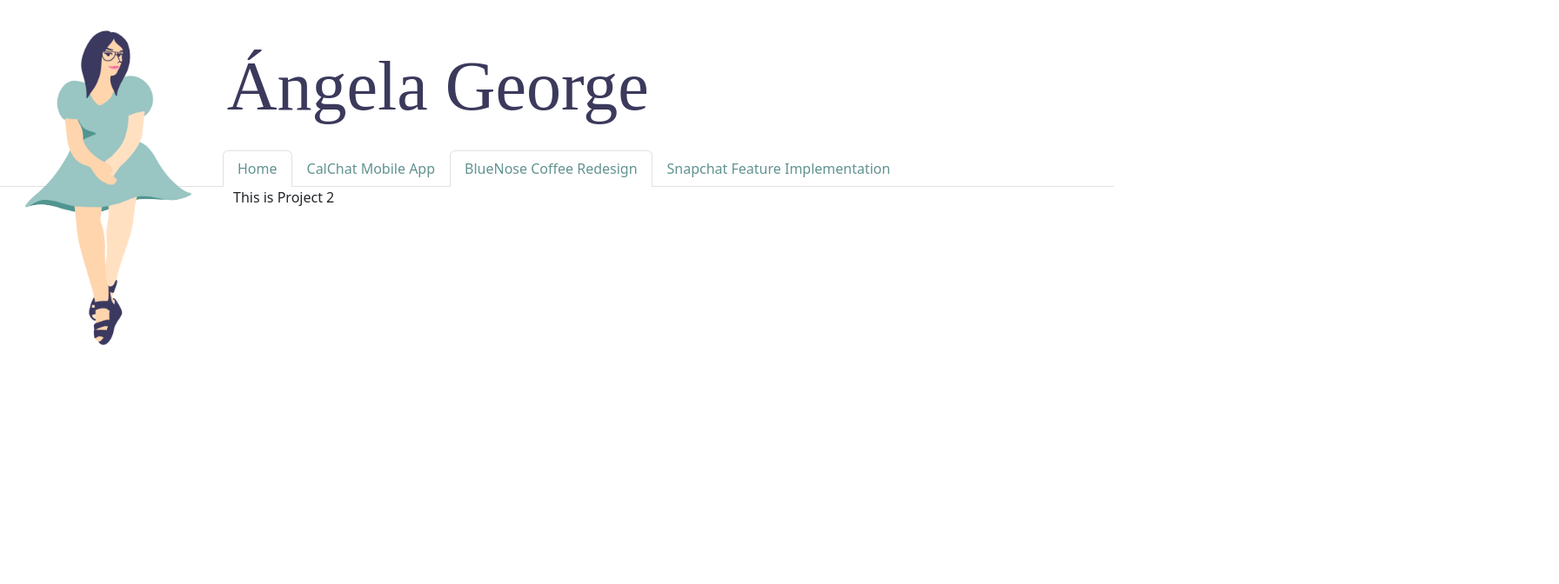
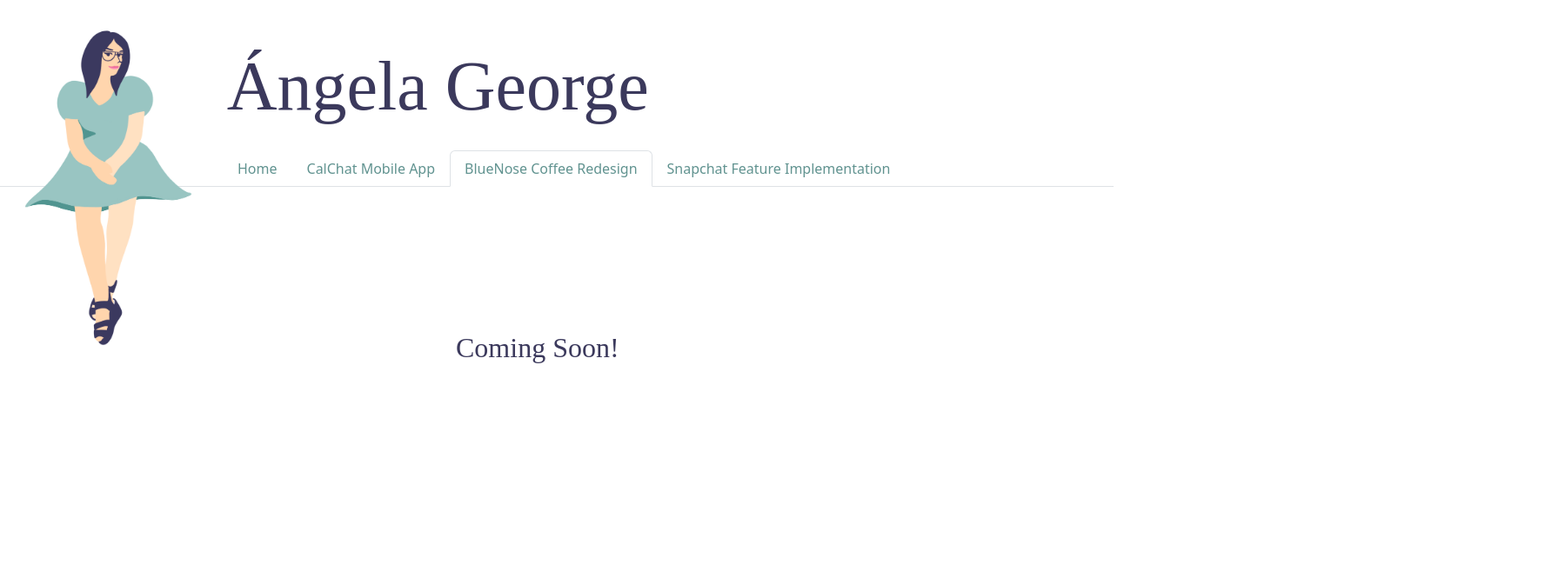
Before and after one commit to Angela-Mari/UIPortfolio, a React (Create React App) app in the folder ui-portfolio/: page /coffee-redesign in a window 1280 px wide. Shown: the top 672 px of the page at 87% size, 1792 px wide, since content can reach past the window. Built offline with nearby package versions, Linux system fonts and the light colour scheme; a web font is replaced by a local one.

Commit message:
embed canva for project 3

```diff
--- a/ui-portfolio/public/index.html
+++ b/ui-portfolio/public/index.html
@@ -9,12 +9,12 @@
       name="description"
       content="Web site created using create-react-app"
     />
-    <link rel="apple-touch-icon" href="%PUBLIC_URL%/logo192.png" />
+    <!-- <link rel="apple-touch-icon" href="%PUBLIC_URL%/logo192.png" /> -->
     <!--
       manifest.json provides metadata used when your web app is installed on a
       user's mobile device or desktop. See https://developers.google.com/web/fundamentals/web-app-manifest/
     -->
-    <link rel="manifest" href="%PUBLIC_URL%/manifest.json" />
+    <!-- <link rel="manifest" href="%PUBLIC_URL%/manifest.json" /> -->
     <!--
       Notice the use of %PUBLIC_URL% in the tags above.
       It will be replaced with the URL of the `public` folder during the build.
--- a/ui-portfolio/src/App.css
+++ b/ui-portfolio/src/App.css
@@ -149,3 +149,12 @@ link {
   padding: 0;
   margin: 0;
 }
+
+.my-center {
+  margin: 0;
+  position: absolute;
+  top: 50%;
+  left: 40%;
+  -ms-transform: translateY(-50%);
+  transform: translateY(-50%);
+}
--- a/ui-portfolio/src/App.js
+++ b/ui-portfolio/src/App.js
@@ -9,7 +9,6 @@ import {
   BrowserRouter as Router,
   Routes,
   Route,
-  Link
 } from "react-router-dom";
 import Home from './pages/Home';
 import Project1 from './pages/Project1';
@@ -31,6 +30,21 @@ function App() {
     .addEventListener('change', e => setMatches( e.matches ));
   }, []);
 
+  const [key, setKey] = useState("link-0");
+
+  useEffect(() => {
+    localStorage.setItem("activeTab", JSON.stringify(key));
+    }, [key]);
+
+  useEffect(() => {
+  const getActiveTab = JSON.parse(localStorage.getItem("activeTab"));
+  if (getActiveTab) {
+  setKey(getActiveTab);
+  }
+  }, []);
+
+
+
   return (
         <div className="contain-me">
         <Router>
@@ -43,28 +57,28 @@ function App() {
                   <Row style={{marginTop:"4%"}}>
                   <h1 style={ matches ? {marginLeft:"20%", marginBottom:"2%"}: {}}>Ángela George</h1>
                   </Row>
-                    <Nav variant="tabs" defaultActiveKey="link-0">
+                    <Nav variant="tabs" activeKey={key} onSelect={(k) => setKey(k)}>
                         <Nav.Item>
                           <LinkContainer to="/">
-                            <Nav.Link eventKey="link-0">Home</Nav.Link>
+                            <Nav.Link eventKey="home">Home</Nav.Link>
                           </LinkContainer>
                         </Nav.Item>
 
                         <Nav.Item>
                           <LinkContainer to="/cal-chat">
-                            <Nav.Link eventKey="link-1">CalChat Mobile App</Nav.Link>
+                            <Nav.Link eventKey="cal-chat">CalChat Mobile App</Nav.Link>
                           </LinkContainer>
                         </Nav.Item>
 
                         <Nav.Item>
                           <LinkContainer to="/coffee-redesign">
-                            <Nav.Link eventKey="link-2">BlueNose Coffee Redesign</Nav.Link>
+                            <Nav.Link eventKey="coffee-redesign">BlueNose Coffee Redesign</Nav.Link>
                           </LinkContainer>
                         </Nav.Item>
 
                         <Nav.Item>
                           <LinkContainer to="/snapchat-feature">
-                            <Nav.Link eventKey="link-3">Snapchat Feature Implementation</Nav.Link>
+                            <Nav.Link eventKey="snapchat-feature">Snapchat Feature Implementation</Nav.Link>
                           </LinkContainer>
                         </Nav.Item>
                     </Nav>
--- a/ui-portfolio/src/pages/Project1.js
+++ b/ui-portfolio/src/pages/Project1.js
@@ -1,4 +1,4 @@
-import {Row, Col, Card, CardGroup, Container} from 'react-bootstrap';
+import {Row, Col, Container} from 'react-bootstrap';
 import phone from "../assests/phone.png"
 
 
@@ -38,7 +38,7 @@ function Project1() {
                                 loading="lazy"
                                 className='canva-iframe'
                                 src="https:&#x2F;&#x2F;www.canva.com&#x2F;design&#x2F;DAFRNjSNOEE&#x2F;view?embed"
-                                allowfullscreen="allowfullscreen"
+                                allowFullScreen="allowFullScreen"
                                 allow="fullscreen">
                             </iframe>
                         </div>
--- a/ui-portfolio/src/pages/Project2.js
+++ b/ui-portfolio/src/pages/Project2.js
@@ -1,6 +1,14 @@
+import Container from 'react-bootstrap/Container';
+import Row from 'react-bootstrap/Row';
+import '../App.css';
+
 function Project2() {
     return (
-    <div>This is Project 2</div>
+    <Container>
+    <Row>
+        <h2 className = "my-center" >Coming Soon!</h2>
+    </Row>
+    </Container>
     );
 }
 
--- a/ui-portfolio/src/pages/Project3.js
+++ b/ui-portfolio/src/pages/Project3.js
@@ -1,6 +1,37 @@
+import {Row, Col, Container} from 'react-bootstrap';
+
 function Project3() {
     return (
-        <div>This is Project 3</div>
+        <Container style={{marginBottom:'1rem'}}>
+            <Row style={{marginTop:"2%"}}>
+                <Col lg={10}>
+                    <Row>
+                        <Col lg={8}>
+                            <Row >
+                                <h2>Reimagining a Mobile Design</h2>
+                                <p>
+                                    Snapchat is a popular app for sharing photos and instant messaging but it could be better. For a group project, my teammates conducted interviews, a usability study, and redesigned
+                                    the UI. After presenting our work we were given feedback which I have used to create a V2.
+                                </p>
+                            </Row>
+
+                        </Col>
+                        <Row style={{marginBottom:'1rem'}}>
+
+                            {/* User Research */}
+                                <h2>
+                                    Pitch Deck
+                                </h2>
+                                <div className="canva-div">
+                                    <iframe loading="lazy" className="canva-iframe"
+                                        src="https:&#x2F;&#x2F;www.canva.com&#x2F;design&#x2F;DAFRmvRsoOk&#x2F;view?embed" allowfullscreen="allowfullscreen" allow="fullscreen">
+                                    </iframe>
+                                </div>
+                            </Row>
+                    </Row>
+                </Col>
+            </Row>
+        </Container>
     );
 }
 
```
Also changed, not shown: ui-portfolio/public/logo192.png (deleted), ui-portfolio/public/logo512.png (deleted).
